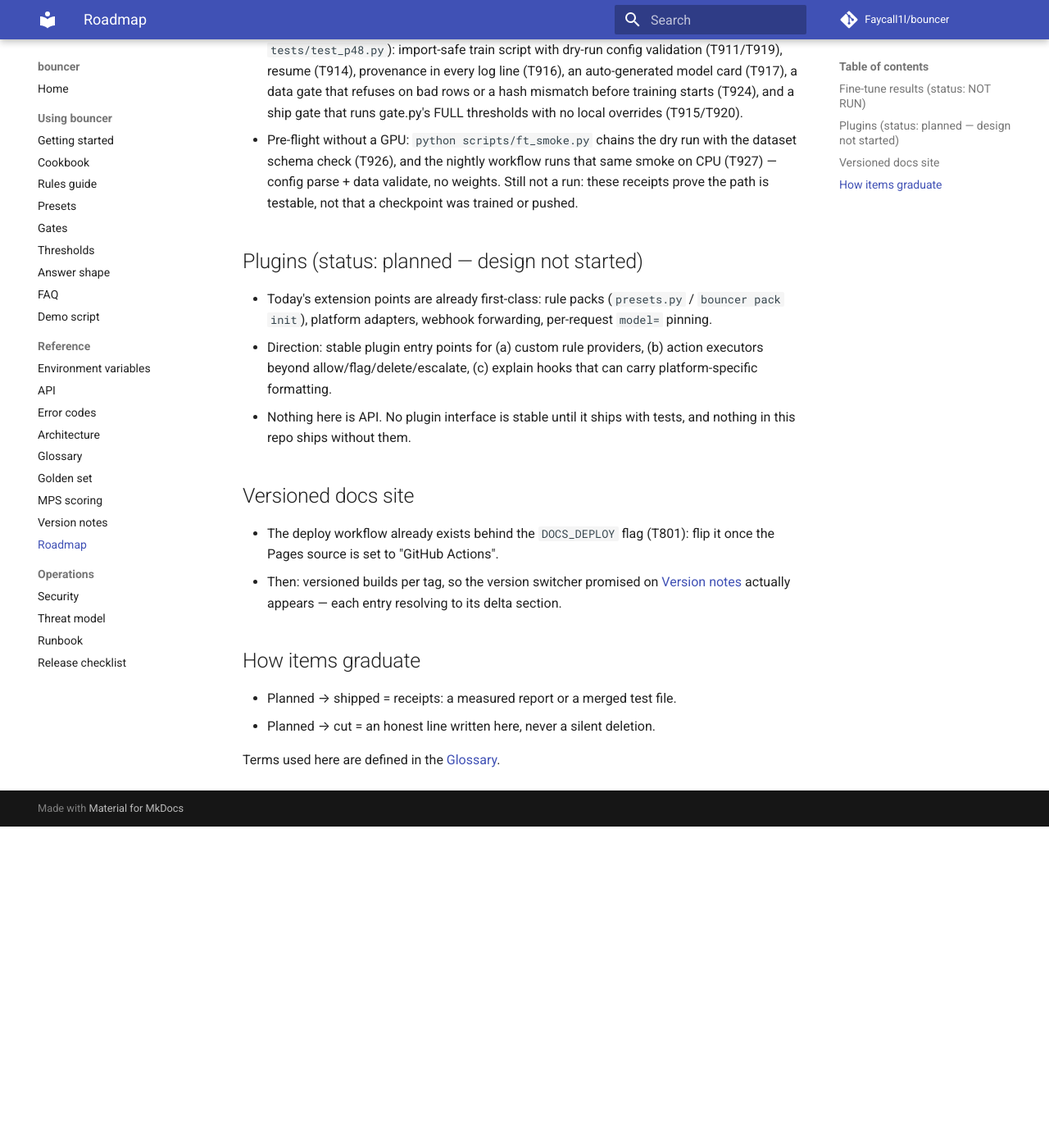
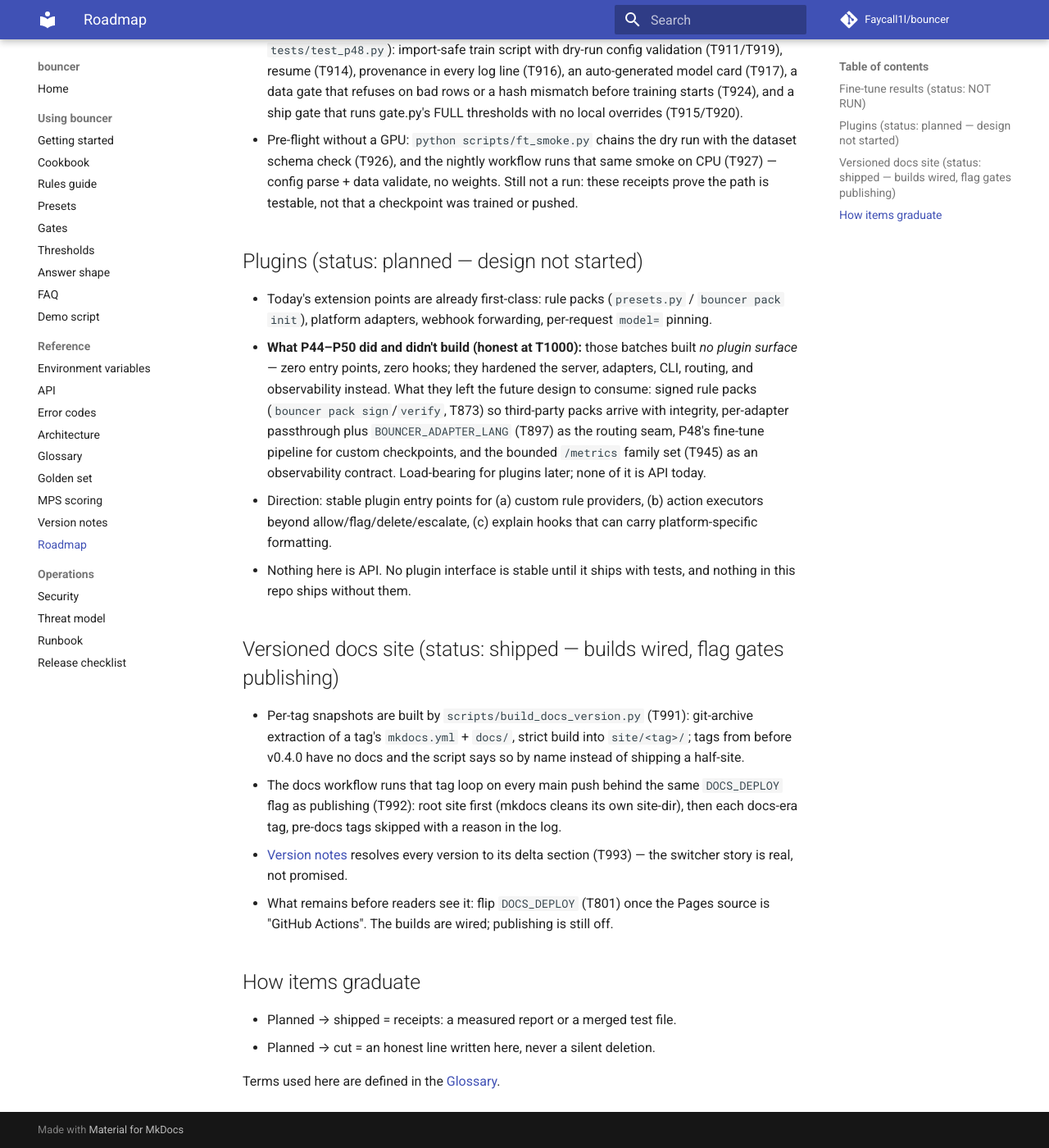
Before and after one commit to Faycall1l/bouncer, an MkDocs documentation site: the page built from docs/ROADMAP.md, in a window 1280 px wide and 1400 px high, scrolled down 629 px. Shown: the whole window at 82% size. Built offline with MkDocs 1.6.1 and Material for MkDocs 9.7.7, drawn with Linux system fonts in a browser that asks for light colours; comment, search, counter and statistics services are not loaded; before the commit the page ends 1637 px from its top, so only the background shows below that.

Commit message:
T1000: roadmap plugin honesty and versioned docs graduation

```diff
--- a/docs/ROADMAP.md
+++ b/docs/ROADMAP.md
@@ -41,19 +41,37 @@ uses.
 * Today's extension points are already first-class: rule packs
   (`presets.py` / `bouncer pack init`), platform adapters, webhook
   forwarding, per-request `model=` pinning.
+* **What P44–P50 did and didn't build (honest at T1000):** those
+  batches built *no plugin surface* — zero entry points, zero hooks;
+  they hardened the server, adapters, CLI, routing, and observability
+  instead. What they left the future design to consume: signed rule
+  packs (`bouncer pack sign`/`verify`, T873) so third-party packs
+  arrive with integrity, per-adapter passthrough plus
+  `BOUNCER_ADAPTER_LANG` (T897) as the routing seam, P48's fine-tune
+  pipeline for custom checkpoints, and the bounded `/metrics` family
+  set (T945) as an observability contract. Load-bearing for plugins
+  later; none of it is API today.
 * Direction: stable plugin entry points for (a) custom rule providers,
   (b) action executors beyond allow/flag/delete/escalate, (c) explain
   hooks that can carry platform-specific formatting.
 * Nothing here is API. No plugin interface is stable until it ships with
   tests, and nothing in this repo ships without them.
 
-## Versioned docs site
+## Versioned docs site (status: shipped — builds wired, flag gates publishing)
 
-* The deploy workflow already exists behind the `DOCS_DEPLOY` flag
-  (T801): flip it once the Pages source is set to "GitHub Actions".
-* Then: versioned builds per tag, so the version switcher promised on
-  [Version notes](versions.md) actually appears — each entry resolving
-  to its delta section.
+* Per-tag snapshots are built by `scripts/build_docs_version.py` (T991):
+  git-archive extraction of a tag's `mkdocs.yml` + `docs/`, strict build
+  into `site/<tag>/`; tags from before v0.4.0 have no docs and the script
+  says so by name instead of shipping a half-site.
+* The docs workflow runs that tag loop on every main push behind the same
+  `DOCS_DEPLOY` flag as publishing (T992): root site first (mkdocs cleans
+  its own site-dir), then each docs-era tag, pre-docs tags skipped with a
+  reason in the log.
+* [Version notes](versions.md) resolves every version to its delta
+  section (T993) — the switcher story is real, not promised.
+* What remains before readers see it: flip `DOCS_DEPLOY` (T801) once the
+  Pages source is "GitHub Actions". The builds are wired; publishing is
+  still off.
 
 ## How items graduate
 
```
Also changed, not shown: TODO.md (+1 -1 lines), 1 other file.
